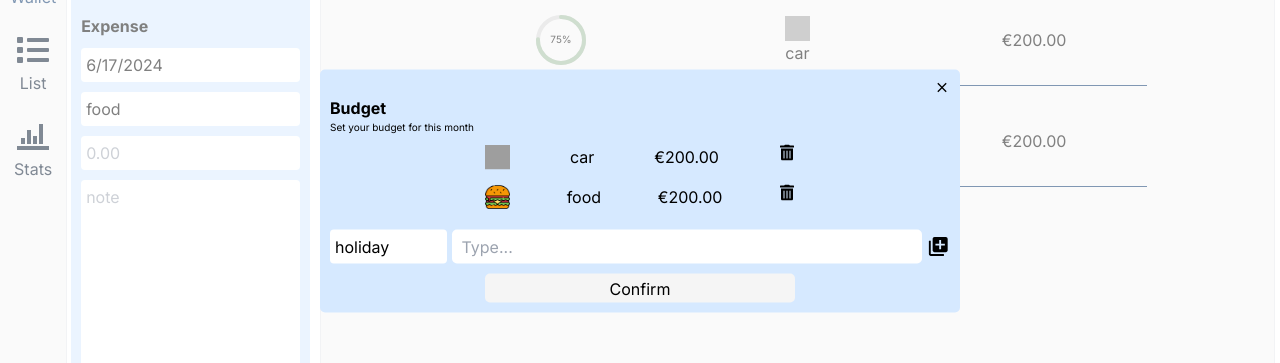
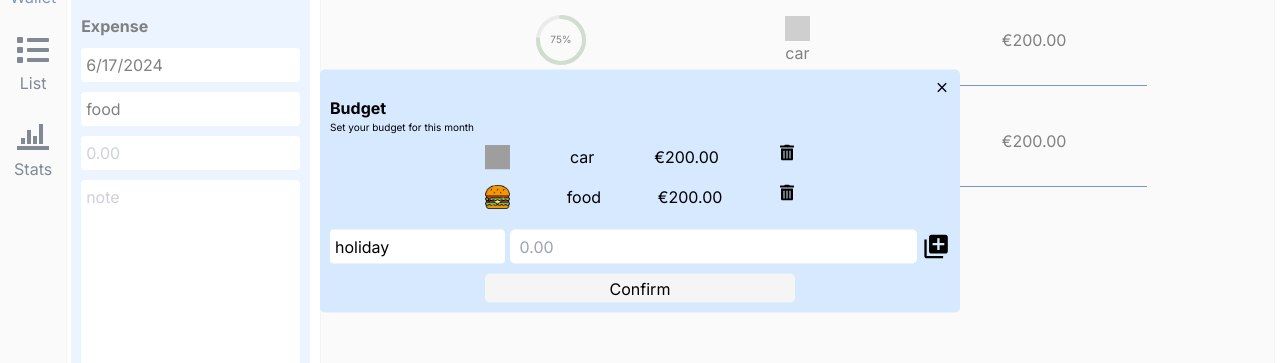
Before and after one commit to eimuciu/cash-tracker, a Next.js app: page / in a window 1280 px wide. Both pictures are taken after a click on the button "Set budget". Shown: the part 209-572 px from the top of the page. Built offline with nearby package versions, Linux system fonts and the light colour scheme; grey boxes are pictures that could not be loaded.

Commit message:
budget validation refacto

```diff
--- a/src/app/components/pages/home/budget/index.tsx
+++ b/src/app/components/pages/home/budget/index.tsx
@@ -8,6 +8,10 @@ import useModal from '@/app/components/modal/useModal';
 import { FaTrashAlt } from 'react-icons/fa';
 import { MdLibraryAdd } from 'react-icons/md';
 import SelectPicker from '../dataInflow/selectPicker';
+import './style.css';
+import { useFormik } from 'formik';
+import * as Yup from 'yup';
+import { generateKey } from '../../list';
 
 function filterSelectValues(expenseCategories: any, budget: any) {
   return expenseCategories.filter((x: any) => {
@@ -21,6 +25,10 @@ function filterSelectValues(expenseCategories: any, budget: any) {
     return isMatch;
   });
 }
+
+const validationChema = Yup.object().shape({
+  amount: Yup.number().positive('error').required('error'),
+});
 
 export default function Budget() {
   const { showModal, settingName, handleSettingClick, handleCloseModal } =
@@ -42,6 +50,19 @@ export default function Budget() {
     });
   }, [budget, settings.expenseCategories]);
 
+  const formik = useFormik({
+    initialValues: {
+      amount: '',
+    },
+    validationSchema: validationChema,
+    validateOnBlur: false,
+    validateOnChange: false,
+    onSubmit: (values, bag) => {
+      console.log({ budget: values.amount, category: selectValue });
+      bag.resetForm();
+    },
+  });
+
   const onAddNewBudget = () => {
     // if (inputRef.current && inputRef.current.value) {
     //   const inputValue = inputRef.current.value;
@@ -58,12 +79,17 @@ export default function Budget() {
 
   const onBudgetConfirm = () => {
     // addCategoriesSettings(categoriesList);
+    formik.handleSubmit();
     // handleCloseModal();
-    console.log(selectValue);
   };
 
   const onSetBudgetClick = () => {
     handleSettingClick('Budget');
+  };
+
+  const onModalClose = () => {
+    formik.resetForm();
+    handleCloseModal();
   };
 
   return (
@@ -72,13 +98,13 @@ export default function Budget() {
         header={settingName}
         postHeader="Set your budget for this month"
         showModal={showModal}
-        closeModal={handleCloseModal}
+        closeModal={onModalClose}
       >
         <div className="flex flex-col items-center w-[100%] gap-[10px]">
           <div className="w-[50%] flex flex-col gap-[5px]">
             {budgetList.map((x: any) => (
               <div
-                key={x.budget}
+                key={generateKey()}
                 className={
                   'text-center rounded-[5px] flex justify-between mb-[10px] flex justify-between'
                 }
@@ -103,7 +129,7 @@ export default function Budget() {
             ))}
           </div>
           <div className="w-[100%] flex gap-[5px] items-center flex items-center">
-            <div className="w-[25%] self-stretch">
+            <div className="w-[30%] self-stretch">
               <SelectPicker
                 propStyles={{ marginBottom: 0 }}
                 selectValue={selectValue}
@@ -111,18 +137,32 @@ export default function Budget() {
                 selectData={selectValuesList}
               />
             </div>
-            <input
-              ref={inputRef}
-              className="w-[100%] rounded-[5px] py-[2.5px] px-[10px] outline-none self-stretch"
-              placeholder="Type..."
-            />
+            <div className="w-[70%] self-stretch relative">
+              <input
+                id="amountInput"
+                type="number"
+                name="amount"
+                ref={inputRef}
+                className="w-[100%] rounded-[5px] py-[2.5px] px-[10px] outline-none h-[100%]"
+                placeholder="0.00"
+                onChange={formik.handleChange}
+                value={formik.values.amount}
+              />
+              <div className="text-[#880D1E] text-[10px] px-[5px] absolute end-[0px]">
+                {formik.errors.amount && formik.errors.amount}
+              </div>
+            </div>
             <MdLibraryAdd
               onClick={onAddNewBudget}
               className="h-[30px] w-[30px] color-[red] cursor-pointer"
             />
           </div>
           <div className="w-[50%] bg-[#F5F5F5] text-center rounded-[5px] py-[2.5px]">
-            <button onClick={onBudgetConfirm} className="w-[100%] h-[100%]">
+            <button
+              type="submit"
+              onClick={onBudgetConfirm}
+              className="w-[100%] h-[100%]"
+            >
               Confirm
             </button>
           </div>
@@ -139,7 +179,7 @@ export default function Budget() {
           </button>
         </div>
         {budgetList.map((x: any) => (
-          <div key={x.budget}>
+          <div key={generateKey()}>
             <BudgetListItem
               value={75}
               color={settings.colors[x.category]}
--- /dev/null
+++ b/src/app/components/pages/home/budget/style.css
@@ -0,0 +1,5 @@
+#amountInput::-webkit-inner-spin-button,
+input[type='number']::-webkit-outer-spin-button {
+  -webkit-appearance: none;
+  margin: 0;
+}
--- a/src/app/components/pages/list/index.tsx
+++ b/src/app/components/pages/list/index.tsx
@@ -8,7 +8,7 @@ import Modal from '@/app/components/modal';
 import useModal from '../../modal/useModal';
 import DataInflow from './dataInflow';
 
-const generateKey = () => {
+export const generateKey = () => {
   return Math.floor(Math.random() * 1001 + 1) + new Date().getTime();
 };
 
```
